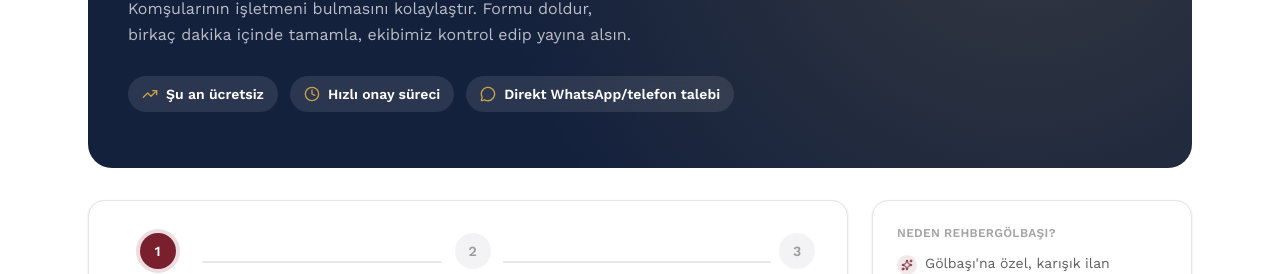
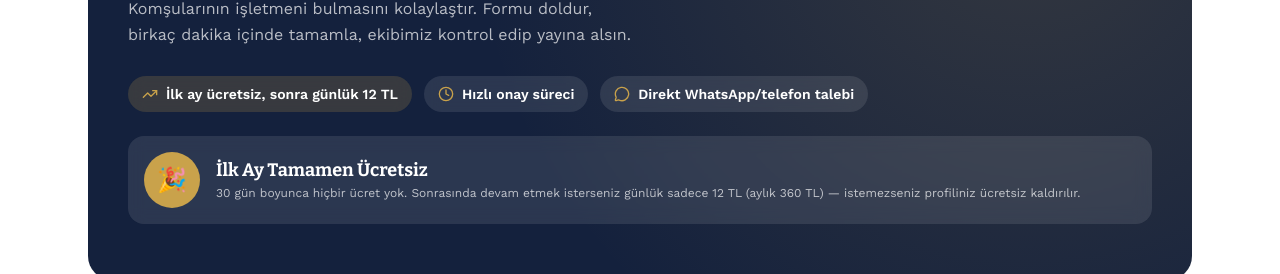
Before and after one commit to ustunbasmc/rehbergolbasi, a Next.js app: page /isletme-ekle in a window 1280 px wide. Shown: the part 320-594 px from the top of the page. Built offline with nearby package versions, Linux system fonts and the light colour scheme; no server answers; the database is empty.

Commit message:
feat: prominent pricing disclosure banner on isletme-ekle page

```diff
--- a/src/app/isletme-ekle/page.tsx
+++ b/src/app/isletme-ekle/page.tsx
@@ -39,14 +39,26 @@ export default async function IsletmeEklePage() {
           </p>
 
           <div className="mt-7 flex flex-wrap gap-3">
-            <div className="flex items-center gap-2 rounded-full bg-white/10 px-3.5 py-2 text-xs font-semibold text-white backdrop-blur-sm sm:text-sm">
-              <TrendingUp className="h-4 w-4 text-gold" /> Şu an ücretsiz
+            <div className="flex items-center gap-2 rounded-full bg-gold/20 px-3.5 py-2 text-xs font-semibold text-white backdrop-blur-sm sm:text-sm">
+              <TrendingUp className="h-4 w-4 text-gold" /> İlk ay ücretsiz, sonra günlük 12 TL
             </div>
             <div className="flex items-center gap-2 rounded-full bg-white/10 px-3.5 py-2 text-xs font-semibold text-white backdrop-blur-sm sm:text-sm">
               <Clock className="h-4 w-4 text-gold" /> Hızlı onay süreci
             </div>
             <div className="flex items-center gap-2 rounded-full bg-white/10 px-3.5 py-2 text-xs font-semibold text-white backdrop-blur-sm sm:text-sm">
               <MessageCircle className="h-4 w-4 text-gold" /> Direkt WhatsApp/telefon talebi
+            </div>
+          </div>
+
+          <div className="mt-6 flex items-center gap-4 rounded-2xl bg-white/10 p-4 backdrop-blur-sm">
+            <div className="flex h-14 w-14 shrink-0 items-center justify-center rounded-full bg-gold text-2xl">
+              🎉
+            </div>
+            <div>
+              <p className="font-display text-lg font-bold text-white">İlk Ay Tamamen Ücretsiz</p>
+              <p className="text-xs text-white/70 leading-relaxed">
+                30 gün boyunca hiçbir ücret yok. Sonrasında devam etmek isterseniz günlük sadece 12 TL (aylık 360 TL) — istemezseniz profiliniz ücretsiz kaldırılır.
+              </p>
             </div>
           </div>
         </div>
```
